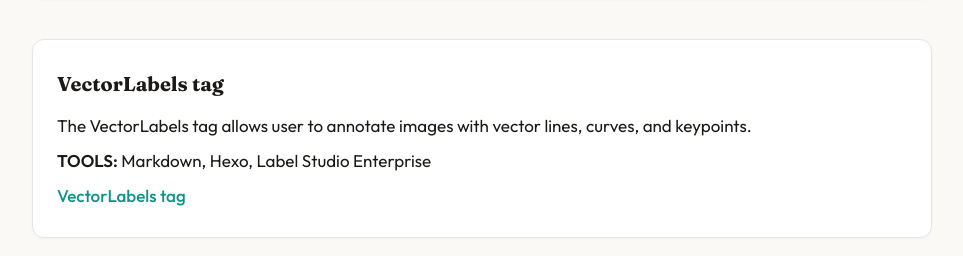
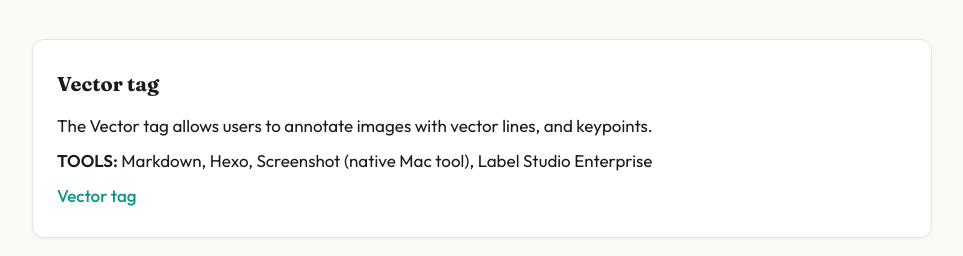
Before and after one commit to caitlinwheeless/cwportfolio, a plain HTML site: page basic.html in a window 1280 px wide. Shown: the part 1022-1278 px from the top of the page, without its empty margins (158-1121 px from the left). Drawn offline with Linux system fonts and the light colour scheme; grey boxes are pictures that could not be loaded; a script that the page names is missing.

Commit message:
fixes to basic page

```diff
--- a/basic.html
+++ b/basic.html
@@ -47,18 +47,18 @@
 
             <div class="intro">
                 <div class="intro-content">
-                    <div class="intro-title">VectorLabels tag</div>
+                    <div class="intro-title">Vector tag</div>
                     <div class="intro-text">
-                        <p>The VectorLabels tag allows user to annotate images with vector lines, curves, and keypoints.</p>
-                        <p><b>TOOLS:</b> Markdown, Hexo, Label Studio Enterprise</p>
-                        <p><a href="https://labelstud.io/tags/vectorlabels" target="_blank">VectorLabels tag</a></p>
+                        <p>The Vector tag allows users to annotate images with vector lines, and keypoints.</p>
+                        <p><b>TOOLS:</b> Markdown, Hexo, Screenshot (native Mac tool), Label Studio Enterprise</p>
+                        <p><a href="https://docs.humansignal.com/tags/vector" target="_blank">Vector tag</a></p>
                     </div>
                 </div>
             </div>
 
             <div id="projectsettings_caitlin" class="iframe_wrap">
 
-                <iframe class="myiframe" src="https://web.archive.org/web/20251010223713/https://docs.humansignal.com/tags/vectorlabels"></iframe>
+                <iframe class="myiframe" src="https://docs.humansignal.com/tags/vector"></iframe>
 
             </div>
             <div class="intro">
```
